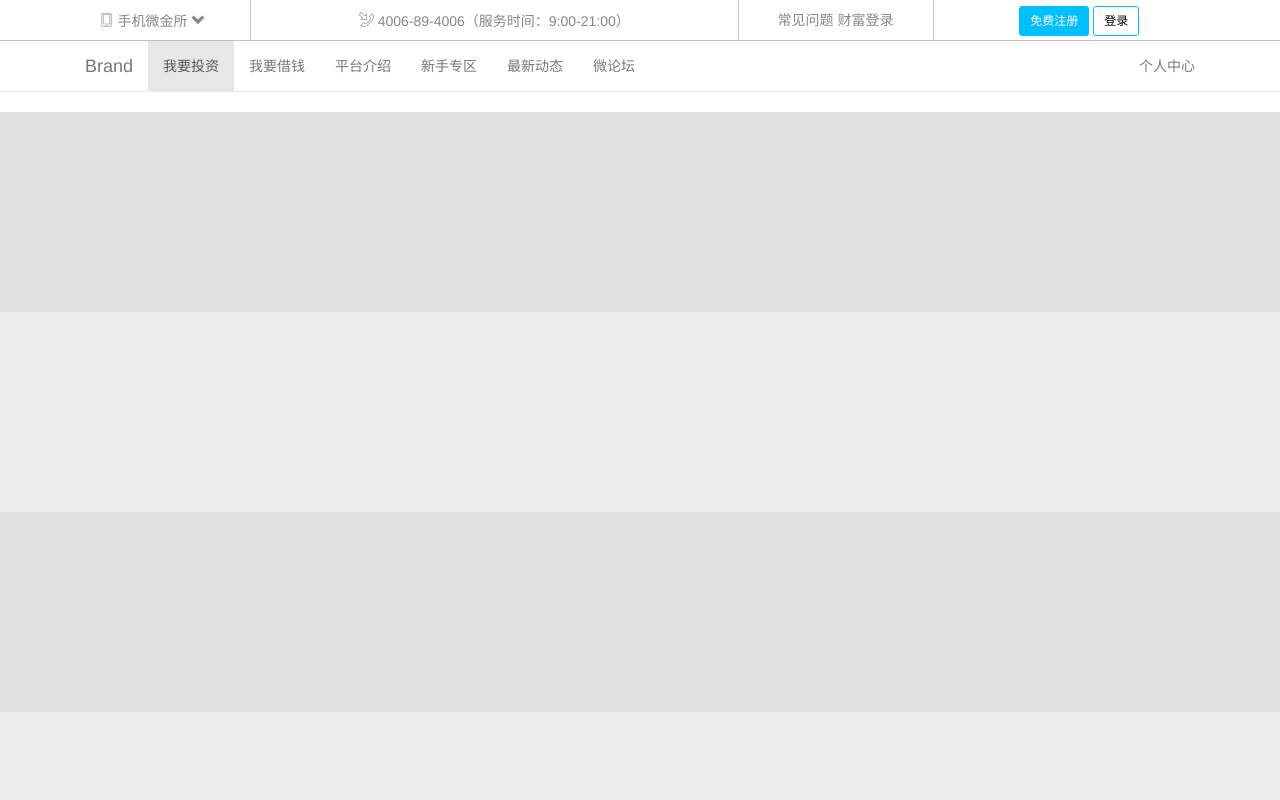
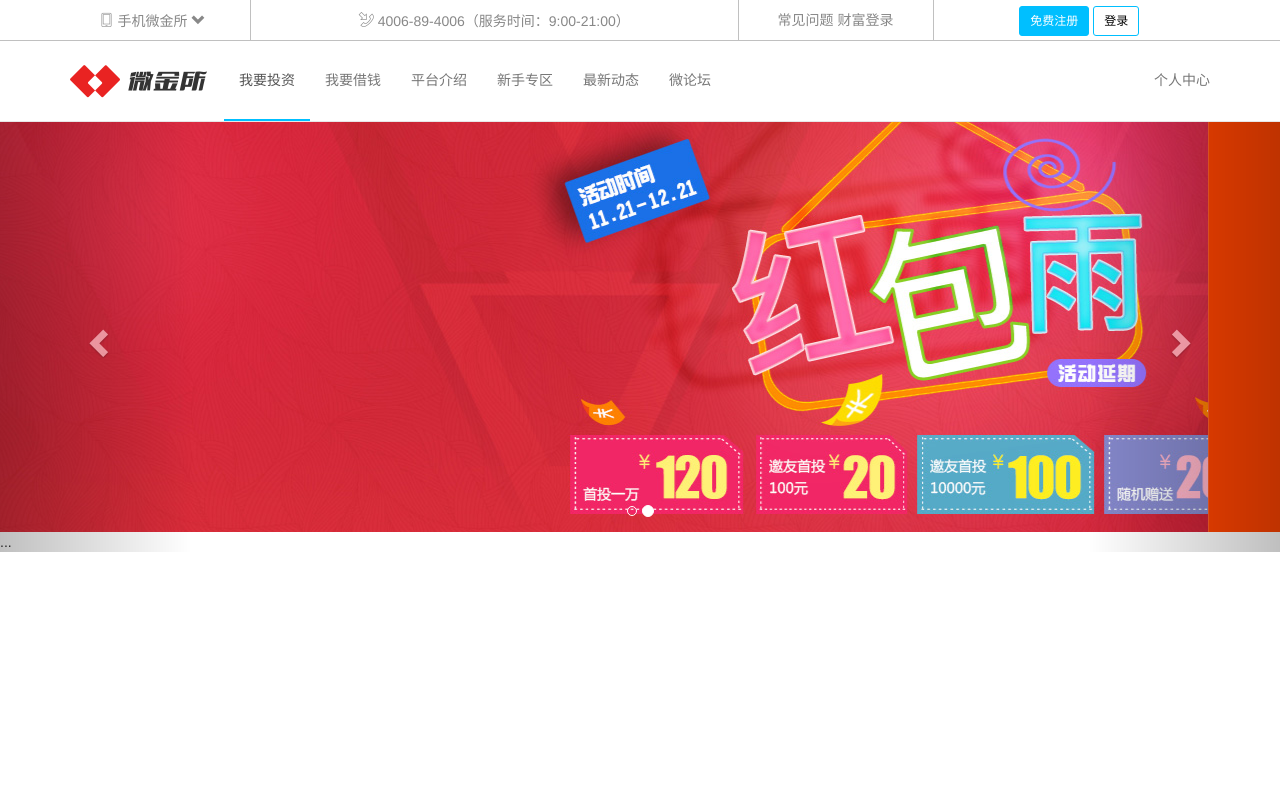
Before and after one commit to zhangfeng9121/WJS, a website: page index.html in a window 1280 px wide. Shown: the top 800 px of the page. Drawn offline with Linux system fonts and the light colour scheme; files whose address does not match are found by name.

Commit message:
ad firsr

```diff
--- a/css/main.css
+++ b/css/main.css
@@ -106,9 +106,11 @@ fieldset[disabled] .btn-linked.active {
 .navbar-ccs {
   background-color: #fff;
   border-color: #e7e7e7;
+  margin-bottom: 0px;
 }
 .navbar-ccs .navbar-brand {
   color: #777;
+  height: 80px;
 }
 .navbar-ccs .navbar-brand:hover,
 .navbar-ccs .navbar-brand:focus {
@@ -120,17 +122,20 @@ fieldset[disabled] .btn-linked.active {
 }
 .navbar-ccs .navbar-nav > li > a {
   color: #777;
+  line-height: 48px;
 }
 .navbar-ccs .navbar-nav > li > a:hover,
 .navbar-ccs .navbar-nav > li > a:focus {
   color: #333;
   background-color: transparent;
+  border-bottom: 2px solid #00BFFF;
 }
 .navbar-ccs .navbar-nav > .active > a,
 .navbar-ccs .navbar-nav > .active > a:hover,
 .navbar-ccs .navbar-nav > .active > a:focus {
   color: #555;
-  background-color: #e7e7e7;
+  background-color: transparent;
+  border-bottom: 2px solid #00BFFF;
 }
 .navbar-ccs .navbar-nav > .disabled > a,
 .navbar-ccs .navbar-nav > .disabled > a:hover,
@@ -230,6 +235,14 @@ body {
   content: "\e909";
   font-size: 15px;
 }
+
+.icon-logo::before {
+  content: "\e93e";
+}
+
+.icon-icon::before {
+  content: "\e920";
+}
 /**
  * 头部区域
  */
@@ -280,10 +293,39 @@ body {
 	text-decoration: none;
 }
 
+#header .icon-icon {
+  font-size: 50px;
+  color: #E92322;
+  line-height: 50px;
+  vertical-align: middle;
+
+}
+
+#header .icon-logo {
+  font-size: 32px;
+  color: #333;
+  line-height: 50px;
+  vertical-align: middle;
+}
+
+/**
+ * 广告轮播
+ */
+#main_ad {
+
+}
+
+#main_ad .item {
+	height: 410px;
+	background-color: #f40;
+}
+
+#main_ad .item
+
 /**
  * 测试区域
  */
-section {
+/* section {
 	background-color: #e0e0e0;
 	height: 200px;
 }
@@ -299,5 +341,5 @@ section:nth-of-type(2n) {
 
 #header > .container > .topbar > .row > div:nth-of-type(2n) {
 	background-color: #eee;
-
+	 */
 }
--- a/index.html
+++ b/index.html
@@ -23,7 +23,7 @@
     <!-- 头部区域 -->
     <header id="header">
         <!-- 头部通栏 -->
-        <div class="topbar">
+        <div class="topbar hidden-sm hidden-xs">
             <div class="container">
                 <div class="row">
                     <div class="col-md-2 text-center">
@@ -53,10 +53,19 @@
         <!-- 导航 -->
         <nav class="navbar navbar-ccs navbar-static-top">
             <div class="container">
-                <div class="container-fluid">
-                    <div class="navbar-header">
-                        <a class="navbar-brand" href="#">Brand</a>
-                    </div>
+                <div class="navbar-header">
+                    <button type="button" class="navbar-toggle collapsed" data-toggle="collapse" data-target="#bs-example-navbar-collapse-1" aria-expanded="false">
+                        <span class="sr-only">按钮转换</span>
+                        <span class="icon-bar"></span>
+                        <span class="icon-bar"></span>
+                        <span class="icon-bar"></span>
+                    </button>
+                    <a class="navbar-brand" href="#">
+                        <i class="icon-icon"></i>
+                        <i class="icon-logo"></i>
+                    </a>
+                </div>
+                <div class="collapse navbar-collapse" id="bs-example-navbar-collapse-1">
                     <ul class="nav navbar-nav">
                         <li class="active"><a href="#">我要投资</a></li>
                         <li><a href="#">我要借钱</a></li>
@@ -65,7 +74,7 @@
                         <li><a href="#">最新动态</a></li>
                         <li><a href="#">微论坛</a></li>
                     </ul>
-                    <ul class="nav navbar-nav navbar-right">
+                    <ul class="nav navbar-nav navbar-right hidden-sm">
                         <li><a href="#">个人中心</a></li>
                     </ul>
                 </div>
@@ -75,7 +84,35 @@
     </header>
     <!-- /头部区域 -->
     <!-- 广告轮播 -->
-    <section></section>
+    <section id="main_ad">
+        <div id="ccs_ad_l" class="carousel slide" data-ride="carousel">
+            <!-- Indicators -->
+            <ol class="carousel-indicators">
+                <li data-target="#carousel-example-generic" data-slide-to="0" class="active"></li>
+                <li data-target="#carousel-example-generic" data-slide-to="1"></li>
+            </ol>
+            <!-- Wrapper for slides -->
+            <div class="carousel-inner" role="listbox">
+                <div class="item active" style="background-image: url(img/slide_01_2000x410.jpg);">
+                    <!-- <img src="img/slide_01_2000x410.jpg" alt="555"> -->
+
+                </div>
+                <div class="item" >
+                    <!-- <img src="img/slide_02_2000x410.jpg" alt="6666"> -->
+                </div>
+                ...
+            </div>
+            <!-- Controls -->
+            <a class="left carousel-control" href="#ccs_ad_l" role="button" data-slide="prev">
+                <span class="glyphicon glyphicon-chevron-left" aria-hidden="true"></span>
+                <span class="sr-only">Previous</span>
+            </a>
+            <a class="right carousel-control" href="#ccs_ad_l" role="button" data-slide="next">
+                <span class="glyphicon glyphicon-chevron-right" aria-hidden="true"></span>
+                <span class="sr-only">Next</span>
+            </a>
+        </div>
+    </section>
     <!-- /广告轮播 -->
     <!-- 特色介绍 -->
     <section></section>
@@ -97,5 +134,6 @@
     <!-- /脚注区域 -->
     <script src="lib/jquery/jquery-3.4.1.min.js"></script>
     <script src="lib/bootstrap/js/bootstrap.js"></script>
+    <script src="js/main.js"></script>
 </body>
 </h合作伙伴
```
Also changed, not shown: dist/css/main.css, dist/index.html.
